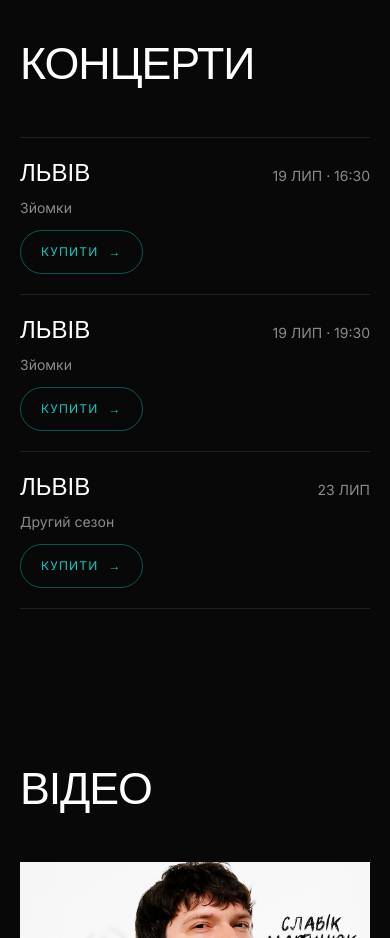
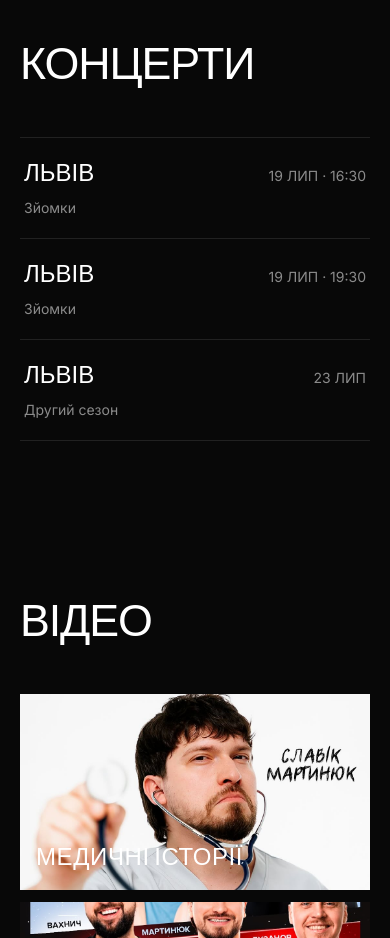
Before and after one commit to kenmaqqe/slavikmartyniuk, a Next.js app: page / in a window 390 px wide. Shown: the part 880-1818 px from the top of the page. Built offline with nearby package versions, Linux system fonts and the light colour scheme.

Commit message:
feat: tour row — entire row is clickable with hover animation
- Whole row triggers hover effect and opens ticket link
- City text changes to accent color on hover
- 'Купити →' fades in with slide from left on hover
- Subtle background highlight on hover
- Scale feedback on tap

```diff
--- a/components/sections/Tour.tsx
+++ b/components/sections/Tour.tsx
@@ -2,35 +2,6 @@
 
 import { motion } from "framer-motion";
 import { shows } from "@/data/shows";
-
-function TicketButton({ href, label }: { href: string; label: string }) {
-  return (
-    <motion.a
-      href={href}
-      target="_blank"
-      rel="noopener noreferrer"
-      whileHover={{ scale: 1.04 }}
-      whileTap={{ scale: 0.97 }}
-      className="group/btn relative inline-flex items-center gap-2.5 min-h-[44px] px-5 py-2.5 overflow-hidden rounded-full border border-accent/40 text-xs tracking-widest uppercase text-accent transition-colors duration-500"
-    >
-      {/* Sliding background */}
-      <span className="absolute inset-0 bg-accent/10 translate-y-full group-hover/btn:translate-y-0 transition-transform duration-500 ease-[cubic-bezier(0.25,0.1,0.25,1)]" />
-
-      {/* Glow pulse on hover */}
-      <span className="absolute inset-0 opacity-0 group-hover/btn:opacity-100 transition-opacity duration-500 shadow-[inset_0_0_20px_rgba(24,199,193,0.15)]" />
-
-      <span className="relative z-10 group-hover/btn:text-white transition-colors duration-500">
-        {label}
-      </span>
-      <motion.span
-        className="relative z-10 inline-block group-hover/btn:text-white transition-colors duration-500"
-        whileHover={{ x: 4 }}
-      >
-        →
-      </motion.span>
-    </motion.a>
-  );
-}
 
 export default function Tour() {
   return (
@@ -56,37 +27,40 @@ export default function Tour() {
               viewport={{ once: true, margin: "-20px" }}
               transition={{ duration: 0.35, delay: index * 0.04 }}
             >
-              <div
-                className={`py-5 md:py-6 border-b border-white/10 ${
-                  show.status === "available" ? "" : "opacity-30"
+              <motion.a
+                href={show.status === "available" && show.ticketUrl && show.ticketUrl !== "#" ? show.ticketUrl : undefined}
+                target={show.status === "available" ? "_blank" : undefined}
+                rel="noopener noreferrer"
+                whileHover={{ backgroundColor: "rgba(24,199,193,0.03)" }}
+                whileTap={{ scale: 0.995 }}
+                className={`group relative block py-5 md:py-6 border-b border-white/10 transition-colors duration-500 ${
+                  show.status !== "available" ? "opacity-30 pointer-events-none" : "cursor-pointer"
                 }`}
               >
                 {/* Mobile layout */}
-                <div className="md:hidden">
+                <div className="md:hidden px-1">
                   <div className="flex items-baseline justify-between gap-4 mb-2">
-                    <span className="font-heading text-2xl uppercase">
+                    <span className="font-heading text-2xl uppercase group-hover:text-accent transition-colors duration-500">
                       {show.city}
                     </span>
                     <span className="text-text-secondary text-sm flex-shrink-0">
                       {show.date}
                     </span>
                   </div>
-                  <p className="text-text-secondary text-sm mb-3">
-                    {show.venue}
-                  </p>
-                  {show.status === "available" && show.ticketUrl && show.ticketUrl !== "#" ? (
-                    <TicketButton href={show.ticketUrl} label="Купити" />
-                  ) : show.status === "soldOut" ? (
-                    <span className="inline-flex items-center min-h-[44px] text-xs tracking-widest uppercase text-text-secondary/30">
-                      Sold Out
+                  <div className="flex items-center justify-between">
+                    <p className="text-text-secondary text-sm">
+                      {show.venue}
+                    </p>
+                    <span className="text-xs tracking-widest uppercase text-accent opacity-0 group-hover:opacity-100 transition-all duration-500 translate-x-[-8px] group-hover:translate-x-0">
+                      Купити →
                     </span>
-                  ) : null}
+                  </div>
                 </div>
 
                 {/* Desktop layout */}
-                <div className="hidden md:flex md:items-center">
+                <div className="hidden md:flex md:items-center px-1">
                   <div className="w-[30%]">
-                    <span className="font-heading text-3xl uppercase">
+                    <span className="font-heading text-3xl uppercase group-hover:text-accent transition-colors duration-500">
                       {show.city}
                     </span>
                   </div>
@@ -101,16 +75,12 @@ export default function Tour() {
                     </span>
                   </div>
                   <div className="w-[15%] text-right">
-                    {show.status === "available" && show.ticketUrl && show.ticketUrl !== "#" ? (
-                      <TicketButton href={show.ticketUrl} label="Купити" />
-                    ) : (
-                      <span className="text-xs tracking-widest uppercase text-text-secondary/30">
-                        Sold Out
-                      </span>
-                    )}
+                    <span className="text-xs tracking-widest uppercase text-accent opacity-0 group-hover:opacity-100 transition-all duration-500 translate-x-[-8px] group-hover:translate-x-0">
+                      Купити →
+                    </span>
                   </div>
                 </div>
-              </div>
+              </motion.a>
             </motion.div>
           ))}
         </div>
```
